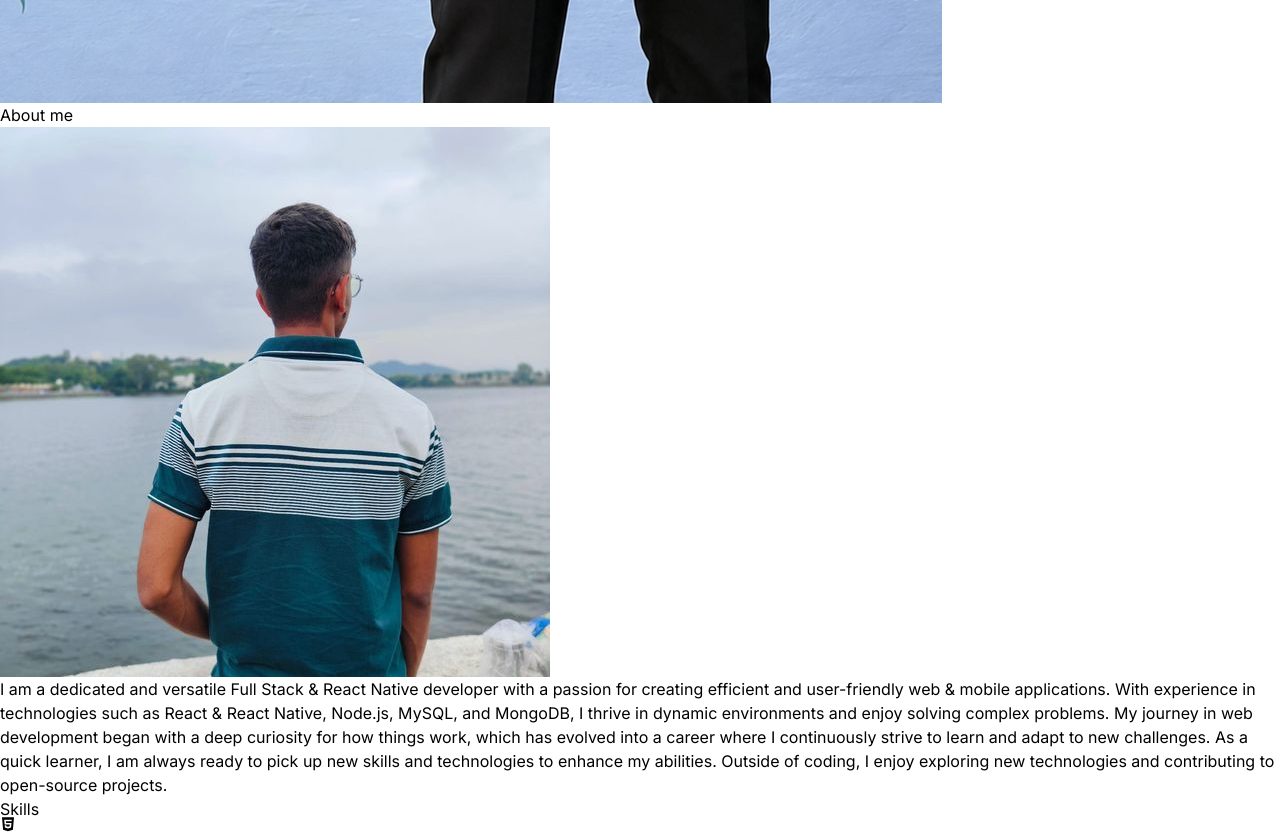
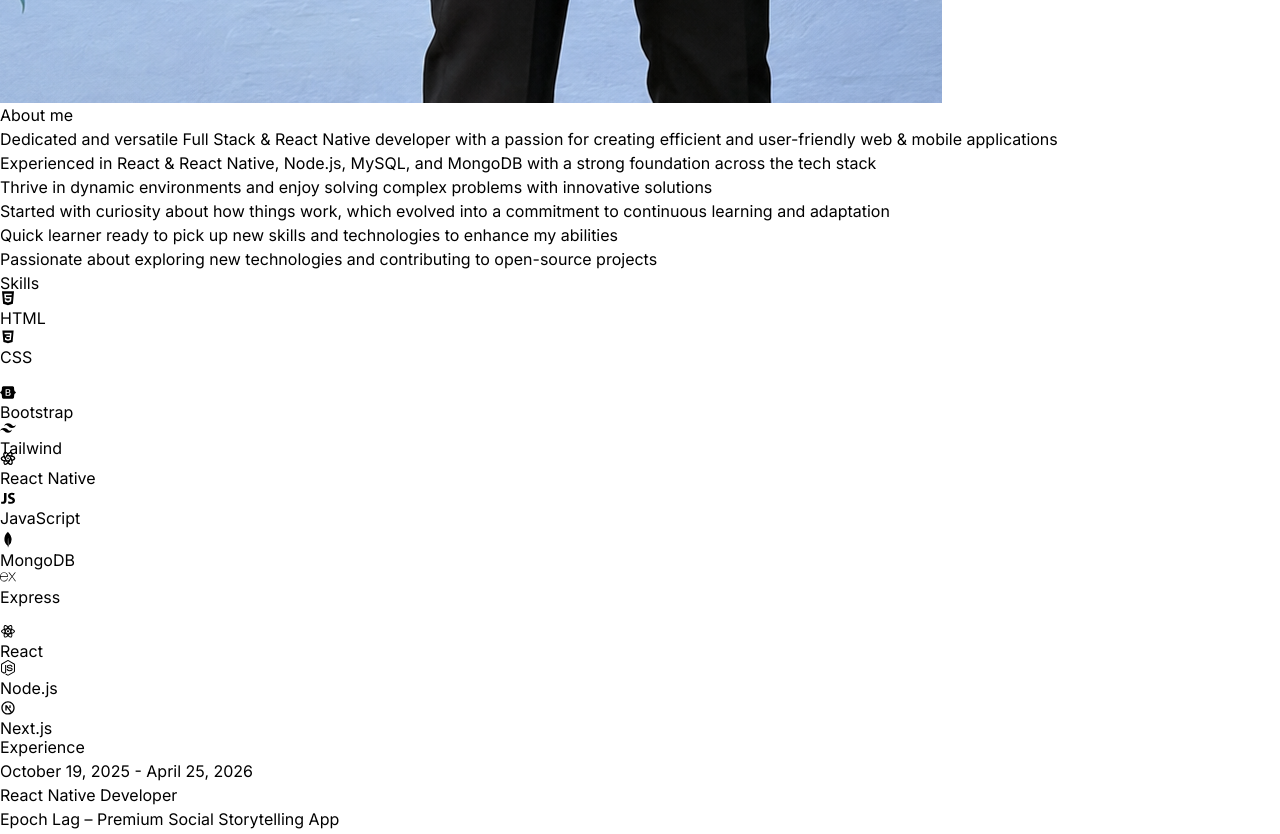
Before and after one commit to Niraj11Parihar/portfolio.2, a React (Vite) app: page / in a window 1280 px wide. Shown: the part 2420-3254 px from the top of the page. Built offline with nearby package versions, Linux system fonts and the light colour scheme.

Commit message:
about section

```diff
--- a/src/components/AboutMe.jsx
+++ b/src/components/AboutMe.jsx
@@ -1,12 +1,11 @@
 import React from "react";
-import aboutimg from "../assets/NirajAboutMe.jpg";
 import { ABOUT_TEXT } from "../constants";
 import { motion } from "framer-motion";
 
 export const AboutMe = () => {
   return (
     <>
-      <div className="border-b border-neutral-800 pb-4 lg:mb-35">
+      <div className="border-b border-neutral-800 pb-16">
         <motion.h1
           initial={{ y: -100, opacity: 0 }}
           animate={{ y: 0, opacity: 1 }}
@@ -16,30 +15,21 @@
           About me
         </motion.h1>
 
-        <div className="flex flex-wrap items-center min-h-screen">
-          {/* Image */}
-          <div className="w-full lg:w-1/2 flex justify-center">
-            <motion.img
-              initial={{ x: -100, opacity: 0 }}
-              animate={{ x: 0, opacity: 1 }}
-              transition={{ duration: 1.5, delay: 1 }}
-              className="rounded-xl max-w-full max-h-[550px]"
-              src={aboutimg}
-              alt="Niraj"
-            />
-          </div>
-
-          {/* About content */}
-          <div className="w-full lg:w-1/2 flex justify-center lg:justify-end p-4">
-            <motion.p
-              initial={{ x: 100, opacity: 0 }}
-              animate={{ x: 0, opacity: 1 }}
-              transition={{ duration: 0.5, delay: 1 }}
-              className="max-w-xl text-center lg:text-left md:text-2xl font-light"
-            >
-              {ABOUT_TEXT}
-            </motion.p>
-          </div>
+        <div className="w-full px-4">
+          <motion.div
+            initial={{ opacity: 0 }}
+            animate={{ opacity: 1 }}
+            transition={{ duration: 0.5, delay: 1 }}
+            className="max-w-4xl mx-auto md:text-2xl font-light"
+          >
+            <ul className="space-y-4 list-disc list-outside pl-8">
+              {ABOUT_TEXT.map((point, index) => (
+                <li key={index} className="text-neutral-300 leading-relaxed">
+                  {point}
+                </li>
+              ))}
+            </ul>
+          </motion.div>
         </div>
       </div>
     </>
--- a/src/constants/index.js
+++ b/src/constants/index.js
@@ -9,7 +9,14 @@
 
 export const HERO_CONTENT = `I am a passionate and driven Full Stack & React Native developer with a strong focus on crafting scalable and responsive web & mobile applications. With hands-on experience in both front-end and back-end technologies such as React.js, Node.js, Express.js, MySQL, and MongoDB, I strive to build user-centric solutions that deliver excellent performance and user experiences. My goal is to leverage my skills to create innovative web applications that meet business needs and exceed user expectations.`;
 
-export const ABOUT_TEXT = `I am a dedicated and versatile Full Stack & React Native developer with a passion for creating efficient and user-friendly web & mobile applications. With experience in technologies such as React & React Native, Node.js, MySQL, and MongoDB, I thrive in dynamic environments and enjoy solving complex problems. My journey in web development began with a deep curiosity for how things work, which has evolved into a career where I continuously strive to learn and adapt to new challenges. As a quick learner, I am always ready to pick up new skills and technologies to enhance my abilities. Outside of coding, I enjoy exploring new technologies and contributing to open-source projects.`;
+export const ABOUT_TEXT = [
+  "Dedicated and versatile Full Stack & React Native developer with a passion for creating efficient and user-friendly web & mobile applications",
+  "Experienced in React & React Native, Node.js, MySQL, and MongoDB with a strong foundation across the tech stack",
+  "Thrive in dynamic environments and enjoy solving complex problems with innovative solutions",
+  "Started with curiosity about how things work, which evolved into a commitment to continuous learning and adaptation",
+  "Quick learner ready to pick up new skills and technologies to enhance my abilities",
+  "Passionate about exploring new technologies and contributing to open-source projects"
+];
 
 export const EXPERIENCES = [
   {
```
